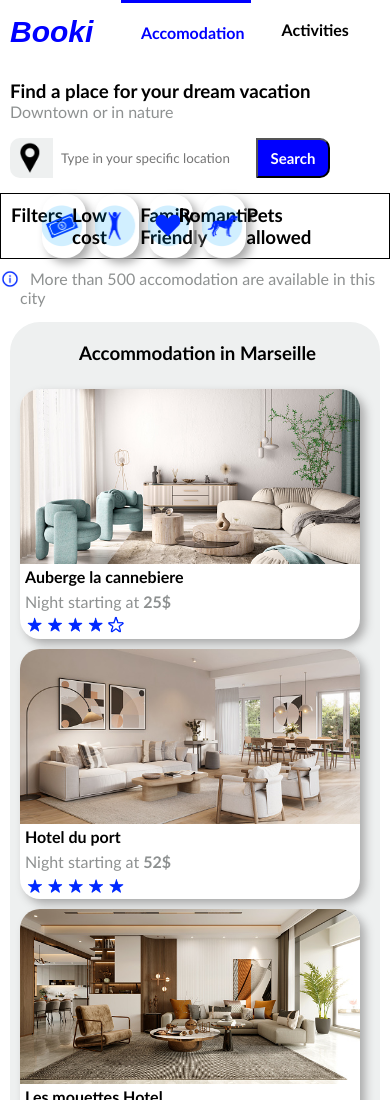
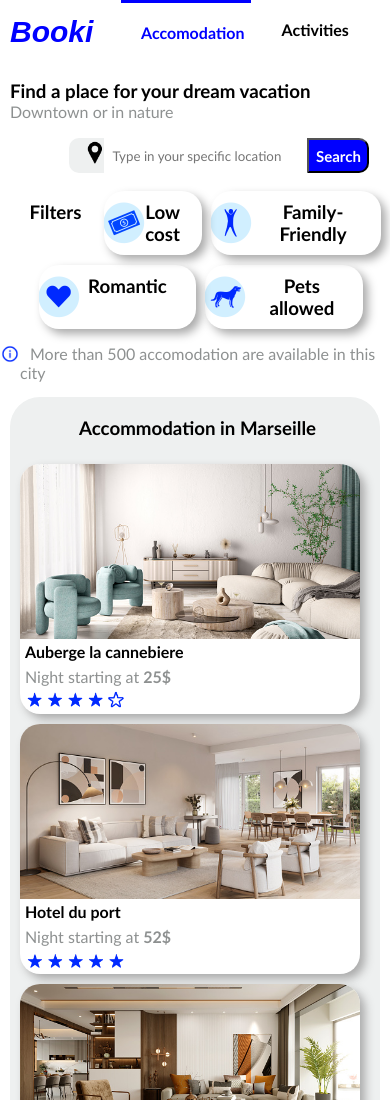
Before and after one commit to BIASO-17/Interior-Design, a plain HTML site: page index.html in a window 390 px wide. Shown: the top 1100 px of the page. Drawn offline with Linux system fonts and the light colour scheme.

Commit message:
media query prt1 completed

```diff
--- a/index.css
+++ b/index.css
@@ -105,6 +105,7 @@ header{
     width: 30%;
     display: flex;
     padding: 5px 5px 5px 0px;
+    box-sizing: border-box;
 }
 .locate{
     box-sizing: border-box;
@@ -113,6 +114,7 @@ header{
    border-top-right-radius: 0px;
    border-bottom-right-radius: 0px;
    background-color: #eef0f0;
+   height: 35px;
 }
 .filters{
     box-sizing: border-box;
@@ -142,6 +144,11 @@ header{
 .cost h4{
     margin: 10px;
     margin-left: 22.5%;
+}
+.span{
+    display: flex;
+    width: 50%;
+    gap: 5%;
 }
 .cost1{
     background-image: url("./images/money1.png");
@@ -285,13 +292,12 @@ main{
     padding: 0px 5px 0px 5px;
 }
 header img{
-    height: 40px;
-    margin-left: 5px;
-    margin-right: 10px;
+    height: 30px;
+    margin-left:15px;
 }
 header input{
     box-sizing: border-box;
-    height: 40px;
+    height: 35px;
     border: 0px;
     padding: 2px 2px 2px 5px;
     margin-left: 3px;
@@ -308,6 +314,7 @@ header button{
     width: 19%;
     border-top-left-radius: 0px;
    border-bottom-left-radius: 0px;
+   height: 35px;
 }
 
 
@@ -589,6 +596,8 @@ footer{
     }
     .location{
         width: 100%;
+        padding-left: 15%;
+
     }
     .logo{
         padding-left: 0px;
@@ -618,5 +627,30 @@ footer{
         margin-top: 15%;
         margin-left: 0px;
     }
+    .filters{
+        width: 100%;
+        flex-wrap: wrap;
+    }
+    .filt-0{
+        margin-left:0%;
+        width: 20%;
+    }
+    .span{
+        display: flex;
+        width: 100%;
+        padding:0px 5% ;
+       gap: 0px;
+       box-sizing: border-box;
+       margin: 5px 0px;
+    }
 
+    .cost1{
+        width: 30%;
+    }
+    .cost2{
+        width: 45%;
+    }
+    .cost4{
+        width: 45%;
+    }
 }
--- a/index.html
+++ b/index.html
@@ -35,14 +35,12 @@
                 </div>
                 <input type="text" placeholder="Type in your specific location">
                 <button > Search</button>
-
-
-
             </div>
          </div>
-         <div class=" header-blocks border">
-            <div class=" filters">
-                <div class=" filt-0"><h3   class="filt">
+         <div class=" header-blocks ">
+            <div class=" filters ">
+               <span class="span">
+                    <div class=" filt-0"><h3   class="filt ">
                         Filters
                     </h3></div>
                     <div class="cost cost1">
@@ -51,6 +49,9 @@
                     <div class="cost cost3">
                         <h3 class="long">Family-Friendly</h3>
                     </div>
+                </span>
+
+               <span class="span">
                 <div class="cost cost2">
                     <h3 class="short">Romantic</h3>
                 </div>
@@ -59,6 +60,7 @@
                         Pets allowed
                     </h3>
                 </div>
+            </span>
 
             </div>
          </div>
```
Lines whose indentation alone changed are shown as unchanged.
